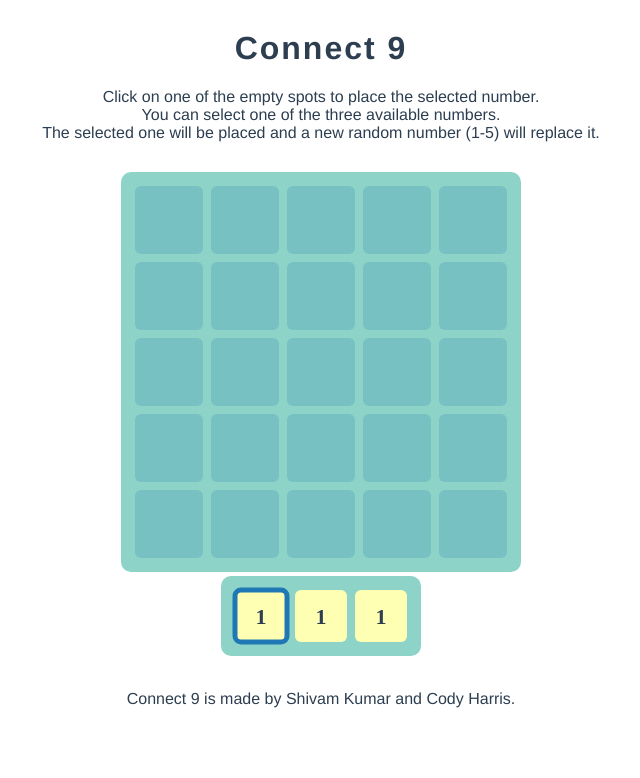
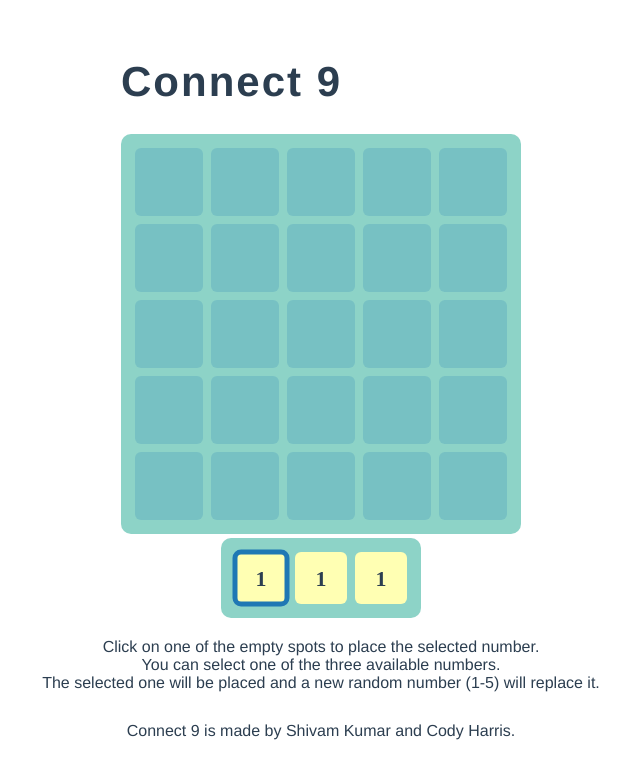
Before and after one commit to shivambaku/connectnine, a Vue app: page / in a window 1280 px wide. Shown: the top 778 px of the page, without its empty margins (319-959 px from the left). Built offline with nearby package versions, Linux system fonts and the light colour scheme.

Commit message:
header design

```diff
--- a/src/App.vue
+++ b/src/App.vue
@@ -1,7 +1,10 @@
 <template>
   <div id="app">
-    <div class='header'>
+    <!-- <div class='header'>
       <h1>Connect 9</h1>
+    </div> -->
+    <Game/>
+    <div class='rules'>
       <p>
         Click on one of the empty spots to place the selected number.
         <br/>
@@ -10,7 +13,6 @@
         The selected one will be placed and a new random number (1-5) will replace it.
       </p>
     </div>
-    <Game/>
     <div class='footer'>
       Connect 9 is made by Shivam Kumar and Cody Harris.
     </div>
--- a/src/components/Game.vue
+++ b/src/components/Game.vue
@@ -1,6 +1,18 @@
 <template>
   <div class='game'>
-    <div>
+    <div class='header'>
+      <h1 class='title'>
+        Connect 9
+      </h1>
+      <div class='new'>
+        NEW game
+      </div>
+      <!-- <div class='score-container'>
+        <div class='score'>
+          50
+        </div>
+      </div> -->
+    </div>
     <Board
       :pieces='boardPieces'
       @placed='placed'
@@ -10,7 +22,6 @@
       :selectedIndex='selectedIndex'
       @selected='selected'
     />
-    </div>
   </div>
 </template>
 
--- a/src/design/design.css
+++ b/src/design/design.css
@@ -23,19 +23,74 @@
 
 .header {
   margin: 30px 0;
+  display: block;
 }
 
-.header h1 {
+.header .title {
   letter-spacing: 2px;
+  float: left;
+  font-size: 42px;
 }
 
-.header p {
+.new {
+  background: #d0e6df;
+  box-shadow: 0 8px #b6d9d9;
+  font-style: italic;
+  height: 40px;
+  line-height: 40px;
+  left: -130px;
+  position: absolute;
+  text-align: center;
+  text-transform: lowercase;
+  top: 152px;
+  width: 108px;
+  -webkit-border-radius: 10px;
+  -moz-border-radius: 10px;
+  border-radius: 10px;
+}
+/*
+.header .score-container {
+  float: right;
+  text-align: right;
+}
+
+.header .score::after {
+  content: "Score";
+  position: absolute;
+  width: 100%;
+  top: 10px;
+  left: 0;
+  font-size: 13px;
+  line-height: 13px;
+  text-align: center;
+}
+
+.header .score {
+  position: relative;
+  background: var(--background-color);
+  padding: 15px 40px;
+  display: inline-block;
+  font-size: 25px;
+  height: 30px;
+  line-height: 47px;
+  font-weight: bold;
+  border-radius: 5px;
+  color: white;
+  text-align: center;
+} */
+
+.rules p {
   font-weight: 200;
 }
 
 .footer {
   font-weight: 300;
   margin: 30px 0 20px;
+}
+
+.game {
+  width: 400px;
+  margin: 0 auto;
 }
 
 .game .board {
```
Lines whose indentation alone changed are shown as unchanged.
